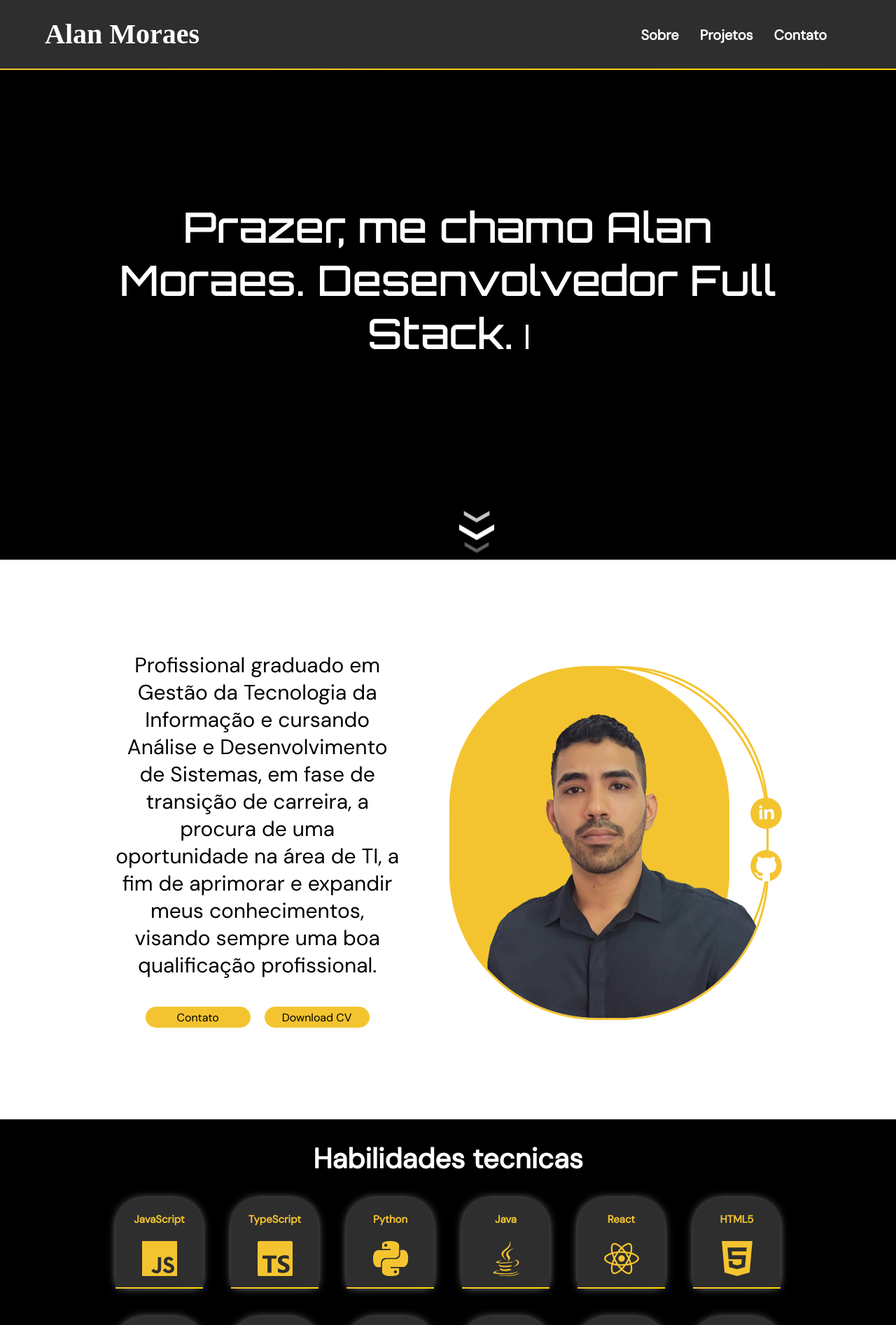
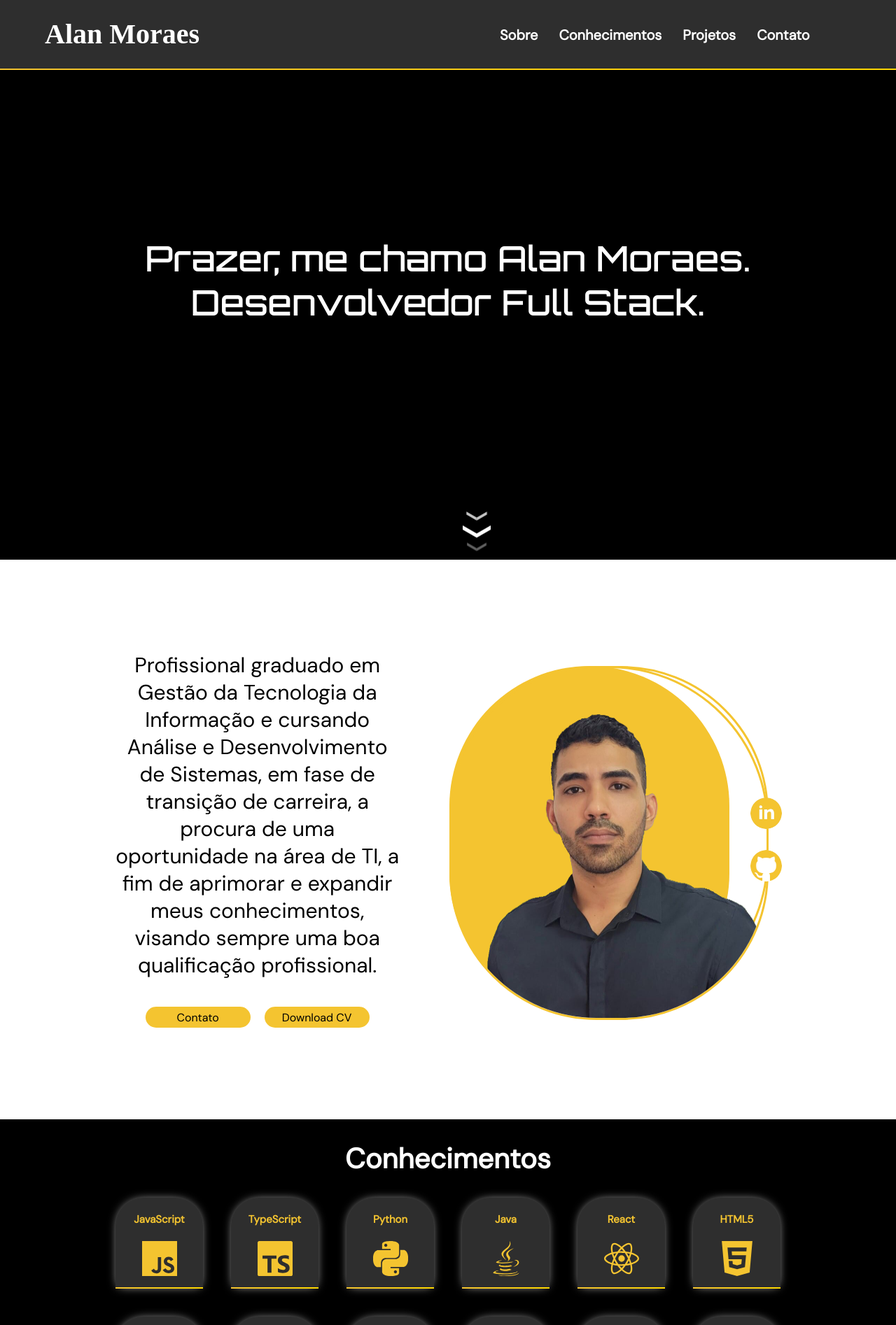
Before and after one commit to ArM-08/portfolio, a React (Vite) app: page / in a window 1280 px wide. Shown: the top 1894 px of the page at 70% size. Built offline with nearby package versions, Linux system fonts and the light colour scheme; a web font is replaced by a local one.

Commit message:
styles added

```diff
--- a/src/Components/Drawer/index.jsx
+++ b/src/Components/Drawer/index.jsx
@@ -27,6 +27,9 @@ const Drawer = ({open}) => {
         <Link to="sobre" spy={true} duration={500} offset={-100}>Sobre</Link>
         </OpçãoMenu>
         <OpçãoMenu tamanhoFonte={"20px"}>
+        <Link to="habilidades" spy={true} duration={500} offset={-100}>Conhecimentos</Link>
+        </OpçãoMenu>
+        <OpçãoMenu tamanhoFonte={"20px"}>
         <Link to="projetos" spy={true} duration={500} offset={-100}>Projetos</Link>
         </OpçãoMenu>
         <OpçãoMenu onClick={Contato} tamanhoFonte={"20px"}>
--- a/src/Components/Drawer/styled.jsx
+++ b/src/Components/Drawer/styled.jsx
@@ -3,14 +3,14 @@ import styled from "styled-components";
 export const DrawerStyled = styled.div`
 
 position: absolute;
-right: -5%;
+right: -10%;
 top: 50px;
     transform: translate(-50%, -50%);
   font-size: 45px;
   transition: 1s 0.1s cubic-bezier(0, 1.03, 0, 1.00);
   z-index: 99;
 
-  @media (max-width: 768px){
+  @media (max-width: 908px){
     align-items: center;
     top: 100px;
     right: 0;
--- a/src/Components/Habilidades/index.jsx
+++ b/src/Components/Habilidades/index.jsx
@@ -14,8 +14,8 @@ import { HabilidadesDB } from "../db/dadosHabilidadesDB";
 const Habilidades = () => {
   return (
     <BackgroundHabilidade >
-      <ContainerHabilidade data-aos="fade-up">
-        <Titulo>Habilidades tecnicas</Titulo>
+      <ContainerHabilidade data-aos="fade-up" id="habilidades">
+        <Titulo>Conhecimentos</Titulo>
         <ContainerCard  >
           {HabilidadesDB.map(habilidades =>
            <Card  key={habilidades.id} titulo={habilidades.name} img={habilidades.img}></Card> )}
--- a/src/Components/Home/index.jsx
+++ b/src/Components/Home/index.jsx
@@ -15,11 +15,8 @@ const Home = () => {
     <BackgroundHome>
       <HomeContainer >
         <Message
-          textAlign="center"
-          alignSelf="center"
           text="Prazer, me chamo Alan Moraes. Desenvolvedor Full Stack.
 "
-          fontSize="60px"
         />
         <SetaContainer onClick={SetaScroll}>
         <Seta></Seta>
--- a/src/Components/Home/styled.jsx
+++ b/src/Components/Home/styled.jsx
@@ -26,13 +26,21 @@ export const SetaContainer = styled.div`
   bottom: 0%;
   left: 50%;
   right: 50%;
+  @media(max-width: 480px){
+    left: 40%;
+    right: 40%;
+  }
 `;
 
 export const Seta = styled.div`
   position: absolute;
 
-  width: 3.1rem;
-  height: 0.5rem;
+  width: 2.5rem;
+  height: 0.4rem;
+  @media(max-width: 480px){
+    width: 1.5rem;
+    height: 0.3rem;
+  }
   opacity: 0;
   transform: scale(0.3);
   -webkit-animation: move 3s ease-out infinite;
--- a/src/Components/Message/styled.jsx
+++ b/src/Components/Message/styled.jsx
@@ -1,6 +1,6 @@
 import styled from 'styled-components';
 
-  // font-family: 'Fredericka the Great', cursive;
+
 export const Escrita = styled.div`
     font-family: 'Orbitron', sans-serif;
     width: 100%;
@@ -9,14 +9,17 @@ export const Escrita = styled.div`
    `
 
     export const Texto = styled.h1`
-    font-size: ${props => props.fontSize || '50px' } ;
-    align-self: ${props => props.alignSelf || 'start' };
-    text-align: ${props => props.textAlign || 'start' };
+    font-size: 50px;
+    align-self: center;
+    text-align: center;
     color: #FFF;
     overflow: hidden;
     margin: 0 auto;
     display: inline-block;
         font-weight: normal;
+        @media(max-width: 480px){
+          font-size: 25px;
+
     :after{
     content: '';
     display: inline-block;
@@ -31,4 +34,6 @@ export const Escrita = styled.div`
       50% { opacity: 0; }
       100% { opacity: 0; }
     }
+
+    }
     `
--- a/src/Components/NavBar/styled.jsx
+++ b/src/Components/NavBar/styled.jsx
@@ -25,7 +25,7 @@ color: #FFF;
 position: absolute;
 left: 5%;
 top: 25px;
-@media (max-width: 768px) {
+@media (max-width: 908px) {
 
   right: 0%;
   @media(max-width: 480px){
@@ -79,7 +79,7 @@ visibility: hidden;
     }
   }
 
-@media (max-width: 768px) {
+@media (max-width: 908px) {
   visibility: visible;
 }
 `
```
